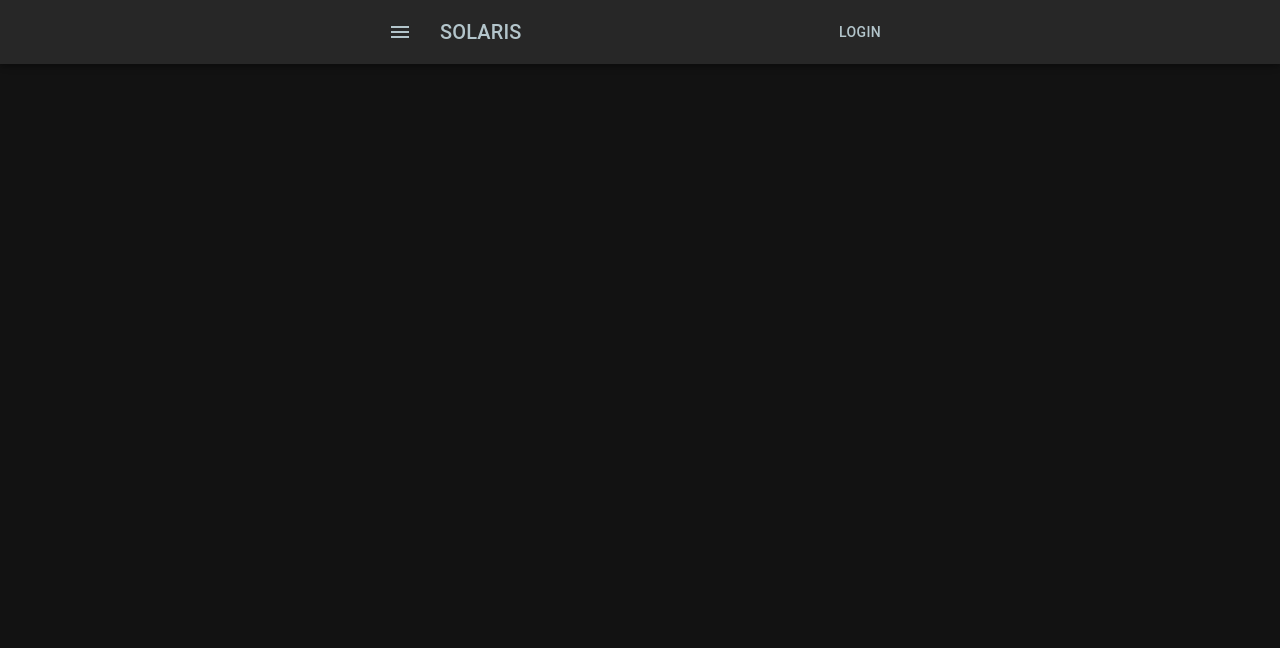
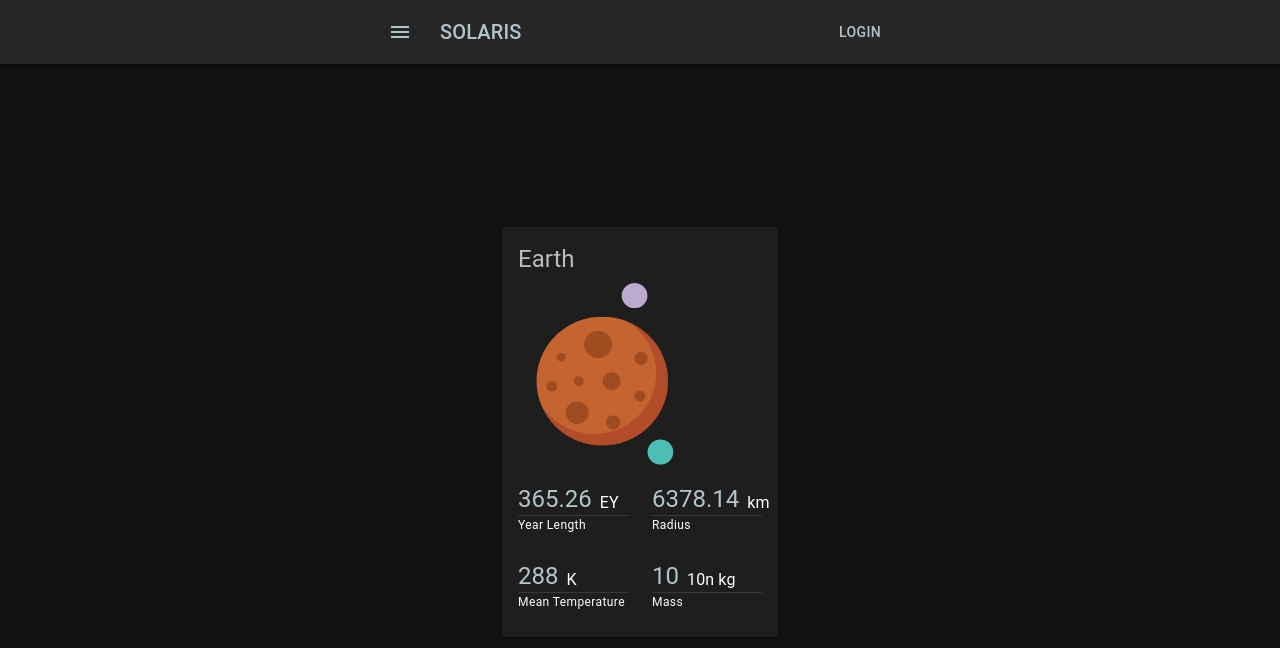
Before and after one commit to Johaney-s/Solaris, a React (Create React App) app: page /explore in a window 1280 px wide. Shown: the top 648 px of the page. Built offline with nearby package versions, Linux system fonts and the light colour scheme; no server answers.

Commit message:
create component SpaceBody

```diff
--- /dev/null
+++ b/src/components/InfoBox.tsx
@@ -0,0 +1,23 @@
+import { Box, Divider, Typography } from '@mui/material';
+import { FC } from 'react';
+
+type Props = {
+	value: number;
+	unit: string;
+	caption: string;
+};
+
+const InfoBox: FC<Props> = ({ value, unit, caption }) => (
+	<Box sx={{ display: 'flex', flexDirection: 'column', width: '100%' }}>
+		<Box sx={{ display: 'flex', width: '100%', gap: 1, alignItems: 'end' }}>
+			<Typography variant="h5" color="primary">
+				{value}
+			</Typography>
+			<Typography>{unit}</Typography>
+		</Box>
+		<Divider />
+		<Typography variant="caption">{caption}</Typography>
+	</Box>
+);
+
+export default InfoBox;
--- a/src/components/Routes.tsx
+++ b/src/components/Routes.tsx
@@ -3,12 +3,14 @@ import { Switch, Route } from 'react-router-dom';
 import useLoggedInUser from '../hooks/useLoggedInUser';
 import Home from '../pages/Home';
 import Login from '../pages/Login';
+import Explore from '../pages/Explore';
 
 const Routes = () => {
 	const user = useLoggedInUser();
 	return (
 		<Switch>
 			<Route path="/" exact component={Home} />
+			<Route path="/explore" exact component={Explore} />
 			{!user && <Route path="/login" exact component={Login} />}
 		</Switch>
 	);
--- /dev/null
+++ b/src/components/SpaceBody.tsx
@@ -0,0 +1,54 @@
+import { Card, CardContent, Grid, Typography } from '@mui/material';
+import { FC } from 'react';
+
+import earthImage from '../images/Mars.png';
+
+import InfoBox from './InfoBox';
+
+type Props = {
+	type: 'planet' | 'moon' | 'asteroid';
+	name: string; // name or id ?
+};
+
+const SpaceBody: FC<Props> = ({ type, name }) => (
+	<Card
+		sx={{
+			display: 'flex',
+			flexDirection: 'column',
+			width: '50%'
+		}}
+	>
+		<CardContent>
+			<Typography variant="h5" color="textSecondary">
+				{name}
+			</Typography>
+			{/*<Typography>{type}</Typography>*/}
+			<img
+				src={earthImage}
+				alt={name}
+				style={{
+					borderRadius: 20,
+					padding: '1',
+					width: '70%'
+				}}
+			/>
+			<Grid container spacing={3}>
+				{/*TODO: change values for actual ones from API*/}
+				<Grid item xs={6}>
+					<InfoBox value={365.26} unit="EY" caption="Year Length" />
+				</Grid>
+				<Grid item xs={6}>
+					<InfoBox value={6378.14} unit="km" caption="Radius" />
+				</Grid>
+				<Grid item xs={6}>
+					<InfoBox value={288} unit="K" caption="Mean Temperature" />
+				</Grid>
+				<Grid item xs={6}>
+					<InfoBox value={10} unit="10n kg" caption="Mass" />
+				</Grid>
+			</Grid>
+		</CardContent>
+	</Card>
+);
+
+export default SpaceBody;
--- /dev/null
+++ b/src/pages/Explore.tsx
@@ -0,0 +1,5 @@
+import SpaceBody from '../components/SpaceBody';
+
+const Explore = () => <SpaceBody type="planet" name="Earth" />;
+
+export default Explore;
```
